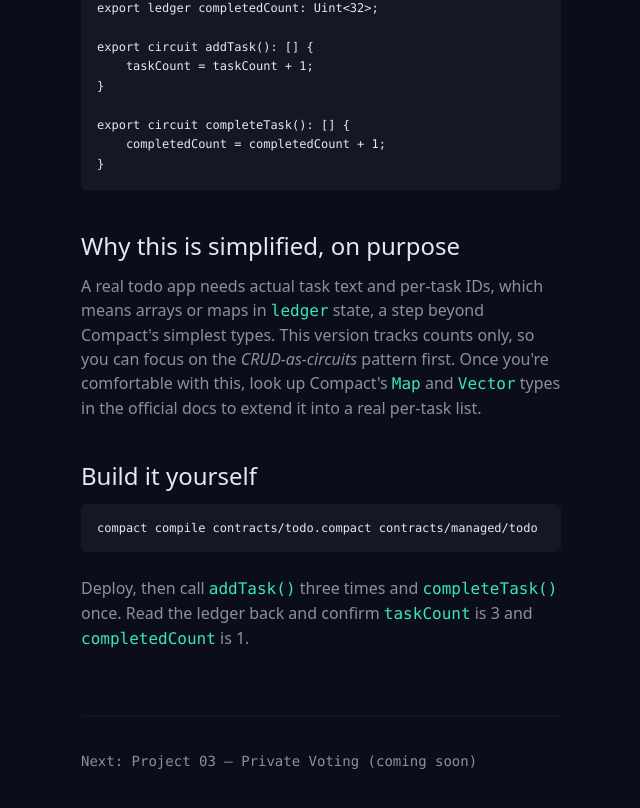
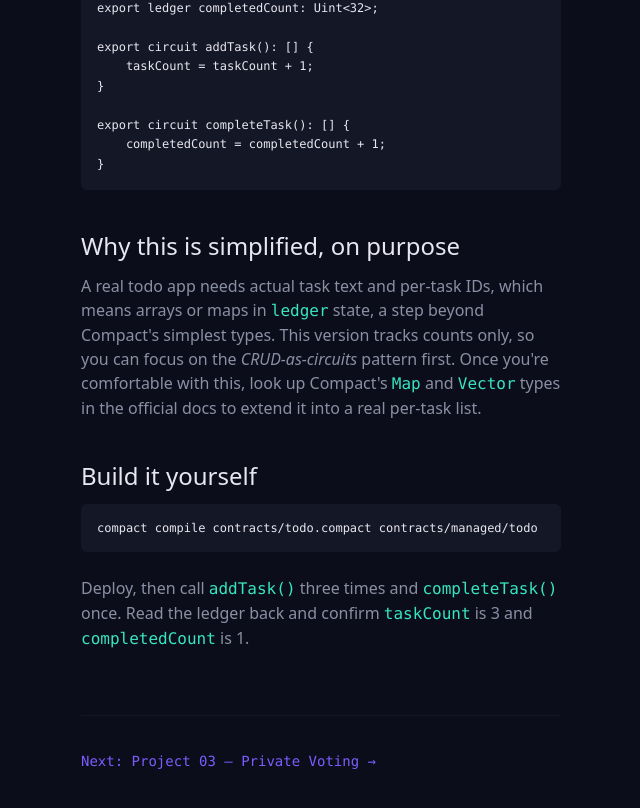
Before and after one commit to Balor44/midnight-academy, a Next.js app: page /projects/todo in a window 1280 px wide. Shown: the part 813-1621 px from the top of the page, without its empty margins (15-655 px from the left). Built offline with nearby package versions, Linux system fonts and the light colour scheme.

Commit message:
Wire up Next links across all 5 mini-projects

```diff
--- a/src/app/projects/counter/page.tsx
+++ b/src/app/projects/counter/page.tsx
@@ -67,9 +67,9 @@ export circuit reset(): [] {
       </p>
 
       <div className="mt-16 pt-8 border-t border-[var(--color-surface)]">
-        <span className="font-mono text-sm text-[var(--color-muted)]">
-          Next: Project 02 — Todo App (coming soon)
-        </span>
+        <Link href="/projects/todo" className="font-mono text-sm text-[var(--color-accent)]">
+          Next: Project 02 — Todo App →
+        </Link>
       </div>
     </main>
   );
--- a/src/app/projects/messaging/page.tsx
+++ b/src/app/projects/messaging/page.tsx
@@ -75,9 +75,9 @@ export circuit sendMessage(): [] {
       </p>
 
       <div className="mt-16 pt-8 border-t border-[var(--color-surface)]">
-        <span className="font-mono text-sm text-[var(--color-muted)]">
-          Next: Project 05 — Identity (coming soon)
-        </span>
+        <Link href="/projects/identity" className="font-mono text-sm text-[var(--color-accent)]">
+          Next: Project 05 — Identity →
+        </Link>
       </div>
     </main>
   );
--- a/src/app/projects/todo/page.tsx
+++ b/src/app/projects/todo/page.tsx
@@ -69,9 +69,9 @@ export circuit completeTask(): [] {
       </p>
 
       <div className="mt-16 pt-8 border-t border-[var(--color-surface)]">
-        <span className="font-mono text-sm text-[var(--color-muted)]">
-          Next: Project 03 — Private Voting (coming soon)
-        </span>
+        <Link href="/projects/voting" className="font-mono text-sm text-[var(--color-accent)]">
+          Next: Project 03 — Private Voting →
+        </Link>
       </div>
     </main>
   );
--- a/src/app/projects/voting/page.tsx
+++ b/src/app/projects/voting/page.tsx
@@ -78,9 +78,9 @@ export circuit castVote(): [] {
       </p>
 
       <div className="mt-16 pt-8 border-t border-[var(--color-surface)]">
-        <span className="font-mono text-sm text-[var(--color-muted)]">
-          Next: Project 04 — Messaging (coming soon)
-        </span>
+        <Link href="/projects/messaging" className="font-mono text-sm text-[var(--color-accent)]">
+          Next: Project 04 — Messaging →
+        </Link>
       </div>
     </main>
   );
```
